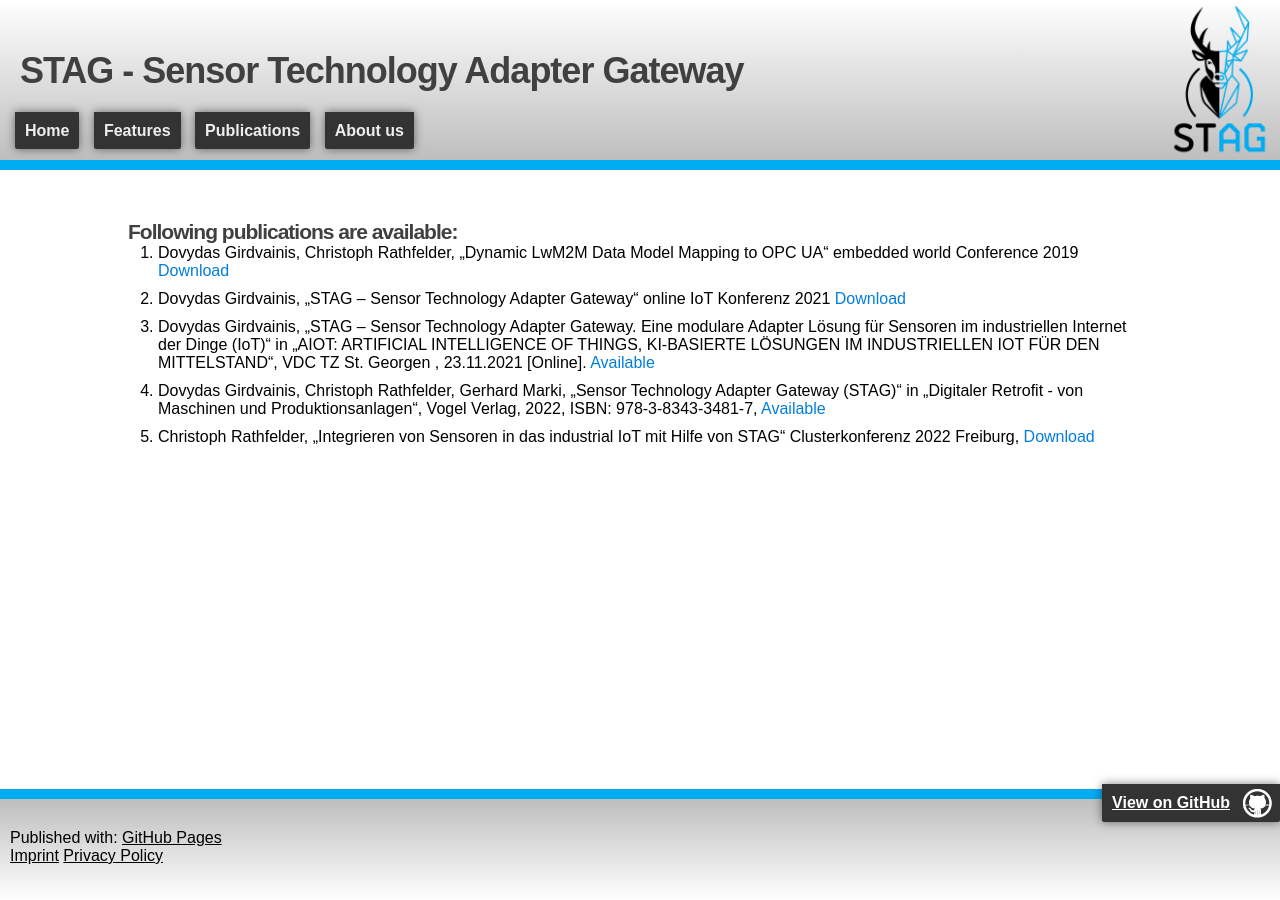
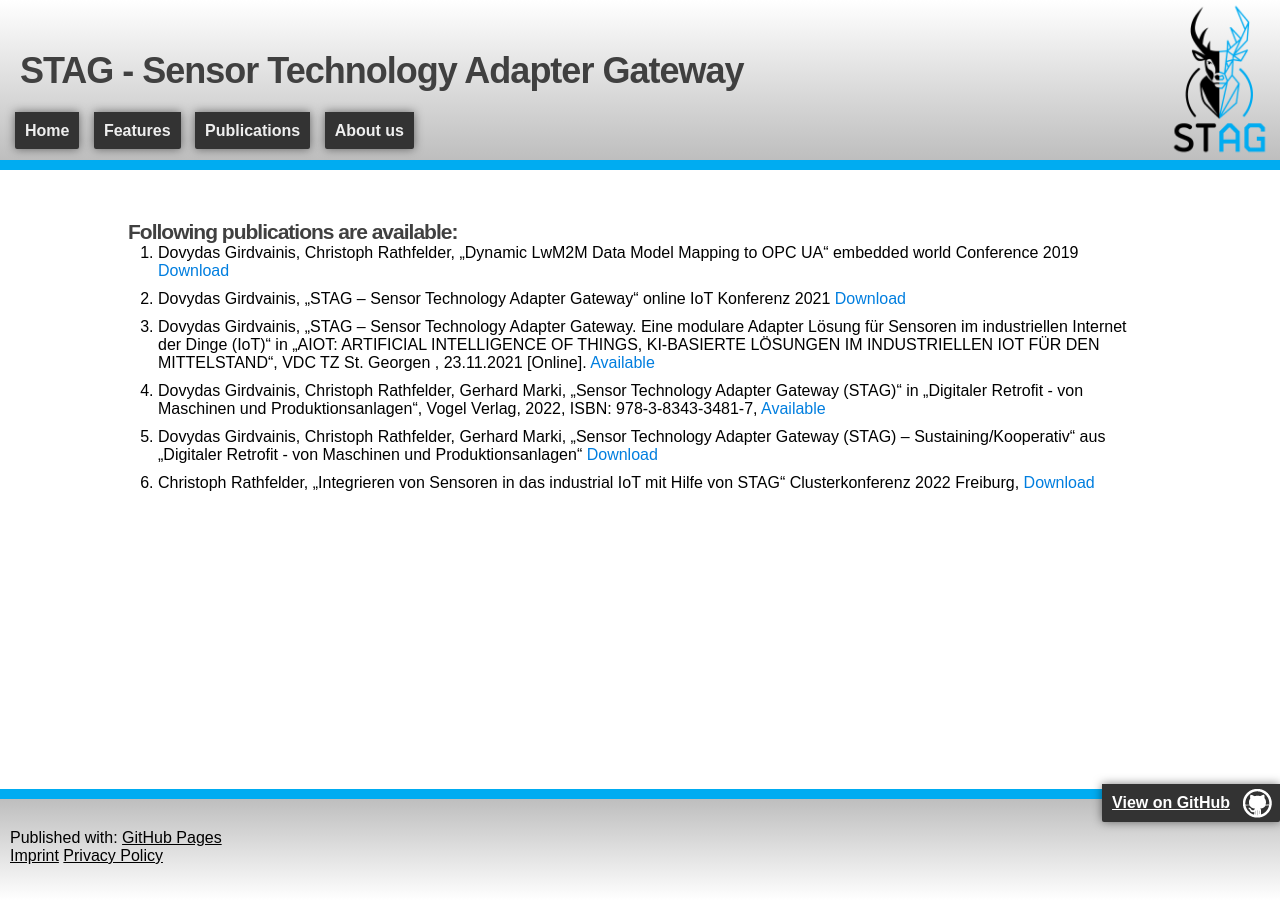
Before and after one commit to Hahn-Schickard/STAG-frontpage, a Jekyll site: the page built from publications.md, in a window 1280 px wide. Built offline with Jekyll 4.4.1, drawn with Linux system fonts in a browser that asks for light colours.

Commit message:
Update new publication Kapitel 7 from Digitaler Retrofit in publications.md

```diff
--- a/publications.md
+++ b/publications.md
@@ -9,4 +9,6 @@ permalink: /publications/
 2. Dovydas Girdvainis, „STAG – Sensor Technology Adapter Gateway“ online IoT Konferenz 2021 <a href="{{site.baseurl}}/assets/resources/publications/STAG_IoT_Konferenz.pdf" download>Download</a>
 3. Dovydas Girdvainis, „STAG – Sensor Technology Adapter Gateway. Eine modulare Adapter Lösung für Sensoren im industriellen Internet der Dinge (IoT)“ in „AIOT: ARTIFICIAL INTELLIGENCE OF THINGS, KI-BASIERTE LÖSUNGEN IM INDUSTRIELLEN IOT FÜR DEN MITTELSTAND“, VDC TZ St. Georgen , 23.11.2021 [Online]. [Available](https://vdc-tz-stgeorgen.de/23-11-2021-iot-ki-im-mittelstand/){:target="_blank"}
 4. Dovydas Girdvainis, Christoph Rathfelder, Gerhard Marki, „Sensor Technology Adapter Gateway (STAG)“ in „Digitaler Retrofit - von Maschinen und Produktionsanlagen“, Vogel Verlag, 2022, ISBN: 978-3-8343-3481-7, [Available](https://vogel-fachbuch.de/maschinenbau/konstruktion/1018-digitaler-retrofit){:target="_blank"}
-5. Christoph Rathfelder, „Integrieren von Sensoren in das industrial IoT mit Hilfe von STAG“ Clusterkonferenz 2022 Freiburg, <a href="{{site.baseurl}}/assets/resources/publications/STAG_Clusterkonferenz_220518.pdf" download>Download</a>
+5. Dovydas Girdvainis, Christoph Rathfelder, Gerhard Marki, „Sensor Technology Adapter Gateway (STAG) –
+Sustaining/Kooperativ“ aus „Digitaler Retrofit - von Maschinen und Produktionsanlagen“ <a href="{{site.baseurl}}/assets/resources/publications/Kapitel7_Digitaler_Retrofit.pdf" download>Download</a>
+6. Christoph Rathfelder, „Integrieren von Sensoren in das industrial IoT mit Hilfe von STAG“ Clusterkonferenz 2022 Freiburg, <a href="{{site.baseurl}}/assets/resources/publications/STAG_Clusterkonferenz_220518.pdf" download>Download</a>
```
